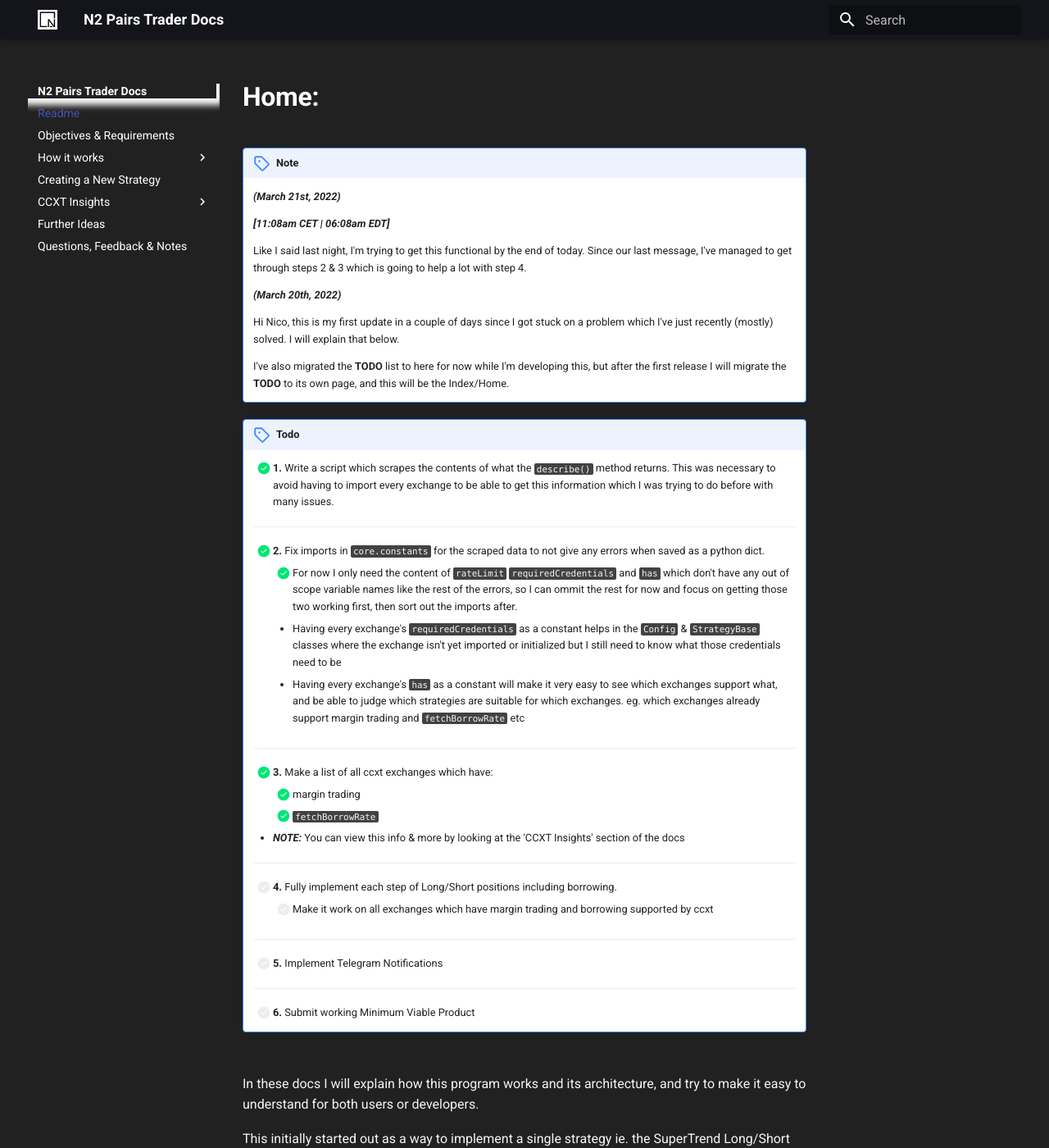
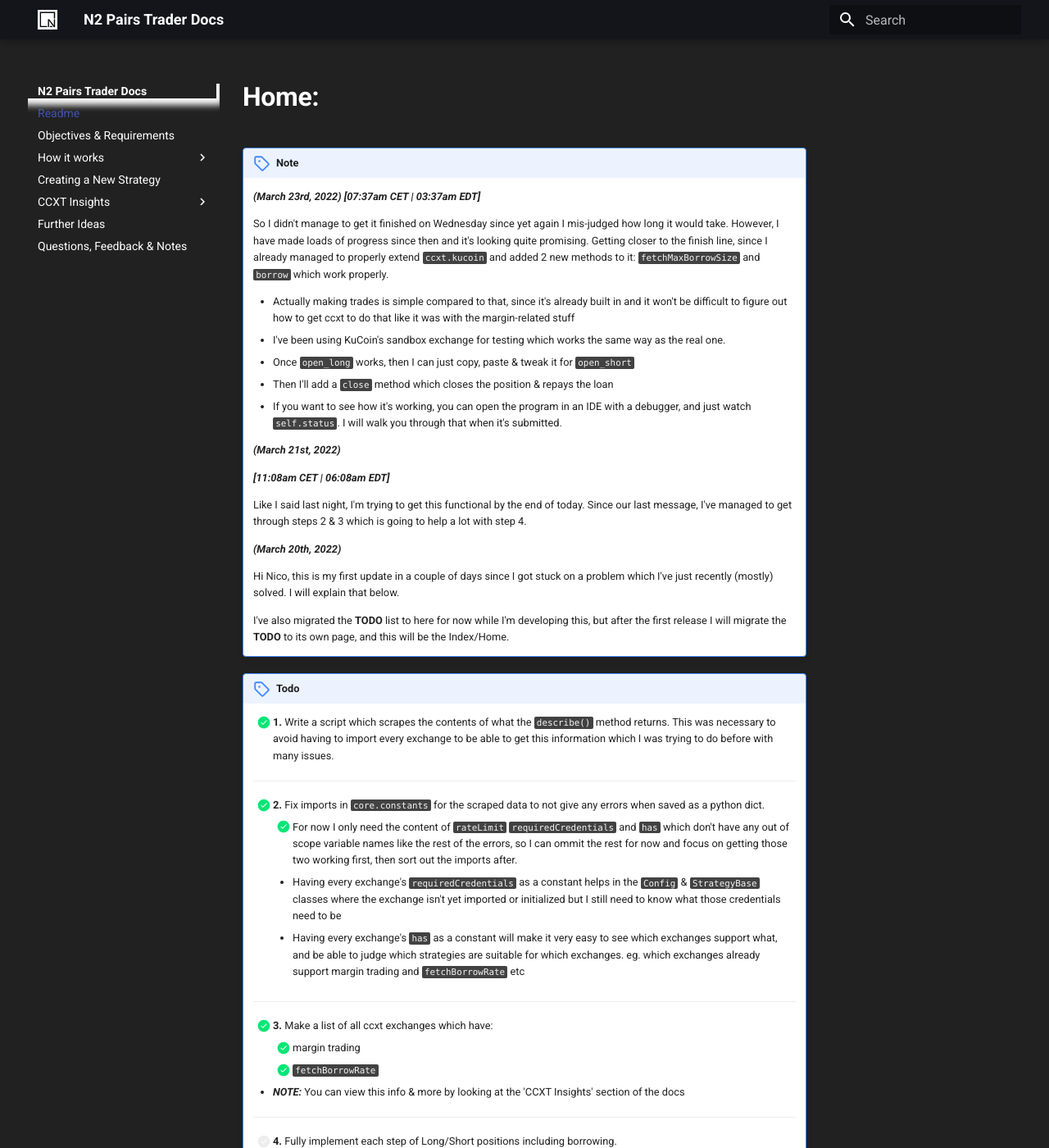
Before and after one commit to N2-Jonathon/n2_pairs_trader, an MkDocs documentation site: the page built from docs/index.md, in a window 1280 px wide and 1400 px high. Shown: the whole window at 82% size. Built offline with MkDocs 1.6.1 and Material for MkDocs 9.7.7, drawn with Linux system fonts in a browser that asks for light colours; comment, search, counter and statistics services are not loaded; some of the changed text lies outside the part shown.

Commit message:
updated docs

```diff
--- a/docs/index.md
+++ b/docs/index.md
@@ -1,6 +1,16 @@
 # **Home:**
 
 !!! note
+    ***(March 23rd, 2022)***
+    ***[07:37am CET | 03:37am EDT]***
+
+    So I didn't manage to get it finished on Wednesday since yet again I mis-judged how long it would take. However, I have made loads of progress since then and it's looking quite promising. Getting closer to the finish line, since I already managed to properly extend `ccxt.kucoin` and added 2 new methods to it: `fetchMaxBorrowSize` and `borrow` which work properly.
+
+    - Actually making trades is simple compared to that, since it's already built in and it won't be difficult to figure out how to get ccxt to do that like it was with the margin-related stuff
+    - I've been using KuCoin's sandbox exchange for testing which works the same way as the real one.
+    - Once `open_long` works, then I can just copy, paste & tweak it for `open_short`
+    - Then I'll add a `close` method which closes the position & repays the loan
+    - If you want to see how it's working, you can open the program in an IDE with a debugger, and just watch `self.status`. I will walk you through that when it's submitted.
 
     ***(March 21st, 2022)***
 
@@ -28,27 +38,45 @@
     ---
 
     - [x] **3.** Make a list of all ccxt exchanges which have:
-          * [x] margin trading
-          * [x] `fetchBorrowRate`
+        * [x] margin trading
+        * [x] `fetchBorrowRate`
     * ***NOTE:***
         You can view this info & more by looking at the 'CCXT Insights' section of the docs
 
     ---
 
     - [ ] **4.** Fully implement each step of Long/Short positions including borrowing.
-        * [ ] Make it work on all exchanges which have margin trading and borrowing supported by ccxt
+        - [ ] **open_long:**
+            - [x] **Step 1:**
+            Query exchange to fetch max borrow quantity of borrow_coin.
+                - **borrow_coin** will be base coin of the quote pair
+                - e.g. in ETHUSDT/BTCUSDT it is **BTC**
+            - [x] **Step 2:**
+            If prompt_borrow is true, print the max borrow amount retrieved in step 1, then prompt the user to either accept the max amount or instead enter an amount.
+            - [x] **Step 3:**
+            Borrow from the exchange in the desired quantity
+            - [ ] **Step 4:**
+            Sell quote pair using the coins borrowed in step 3.
+                - eg. Sell BTC for USDT
+            - [ ] **Step 5:**
+            Buy the base coin of the base pair using the quote coin of the base pair.
+                - eg. Buy ETH with USDT
+        - [ ] **open_short:**
+            - [ ] Copy & modify steps from open_long
+        - [ ] **close:**
+            - [ ] Sell assets back to stake currency USDT
+            - [ ] Re-pay loan
 
     ---
 
-    - [ ] **5.** Implement Telegram Notifications
+    - [ ] **5.** Implement Telegram Notifications with telethon
+        - **Note:** I did this in my last project so I can just copy/paste that
 
     ---
 
     - [ ] **6.** Submit working Minimum Viable Product
 
-
-
----
+    ---
 
 In these docs I will explain how this program works and its architecture, and try to make it easy to understand for
 both users or developers.
@@ -66,7 +94,6 @@ It should be possible out of the box to use margin trading for any exchange whic
 unfortunately is not unified nor implemented for some exchanges, unlike some other unified methods for things like
 fetching market data, opening trades, etc.
 
-
 - Unfortunately, KuCoin falls into that category of not having margin trading implemented currently, so I've had to
   implement that myself by:
   - Extending the default ccxt.kucoin in `core.exchanges.kucoin_extended` and overriding the
```
